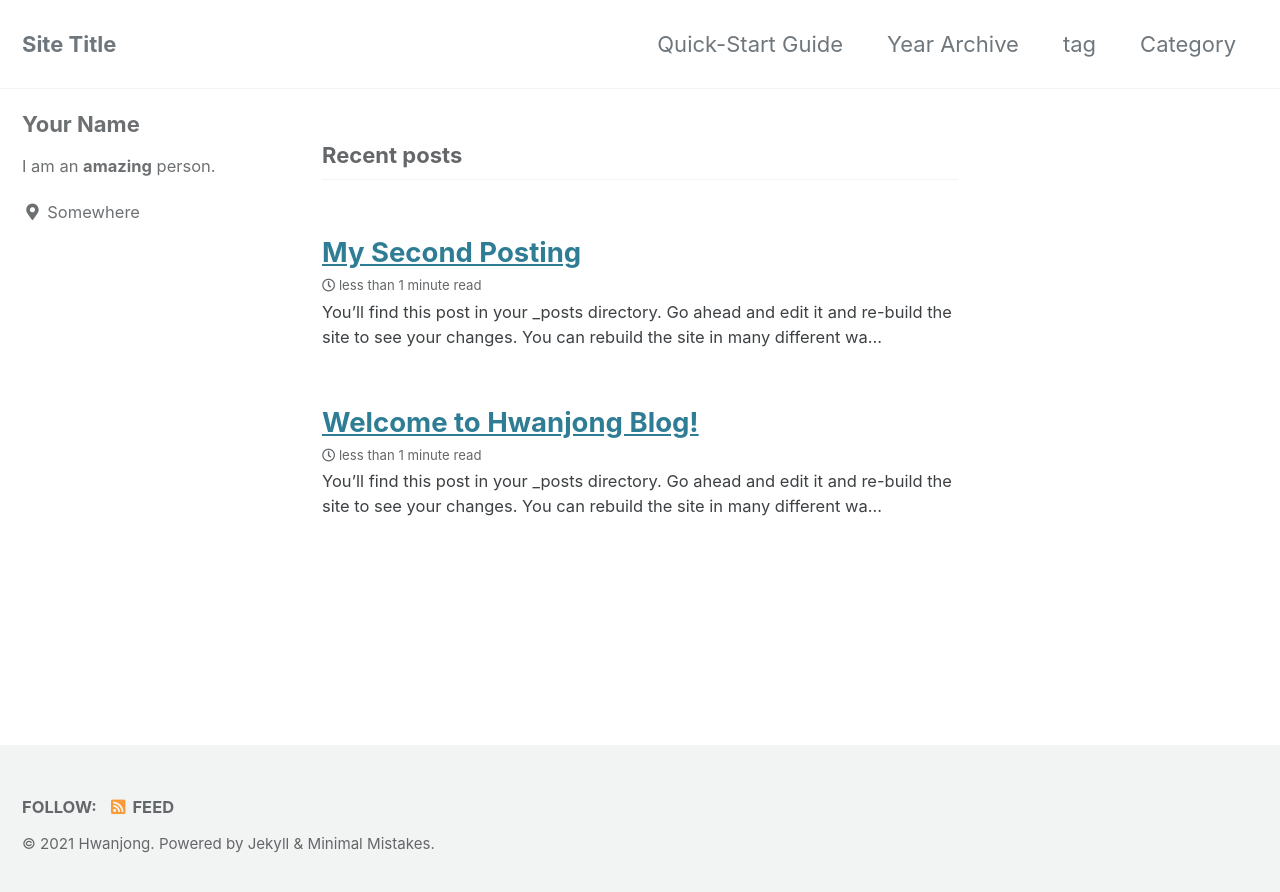
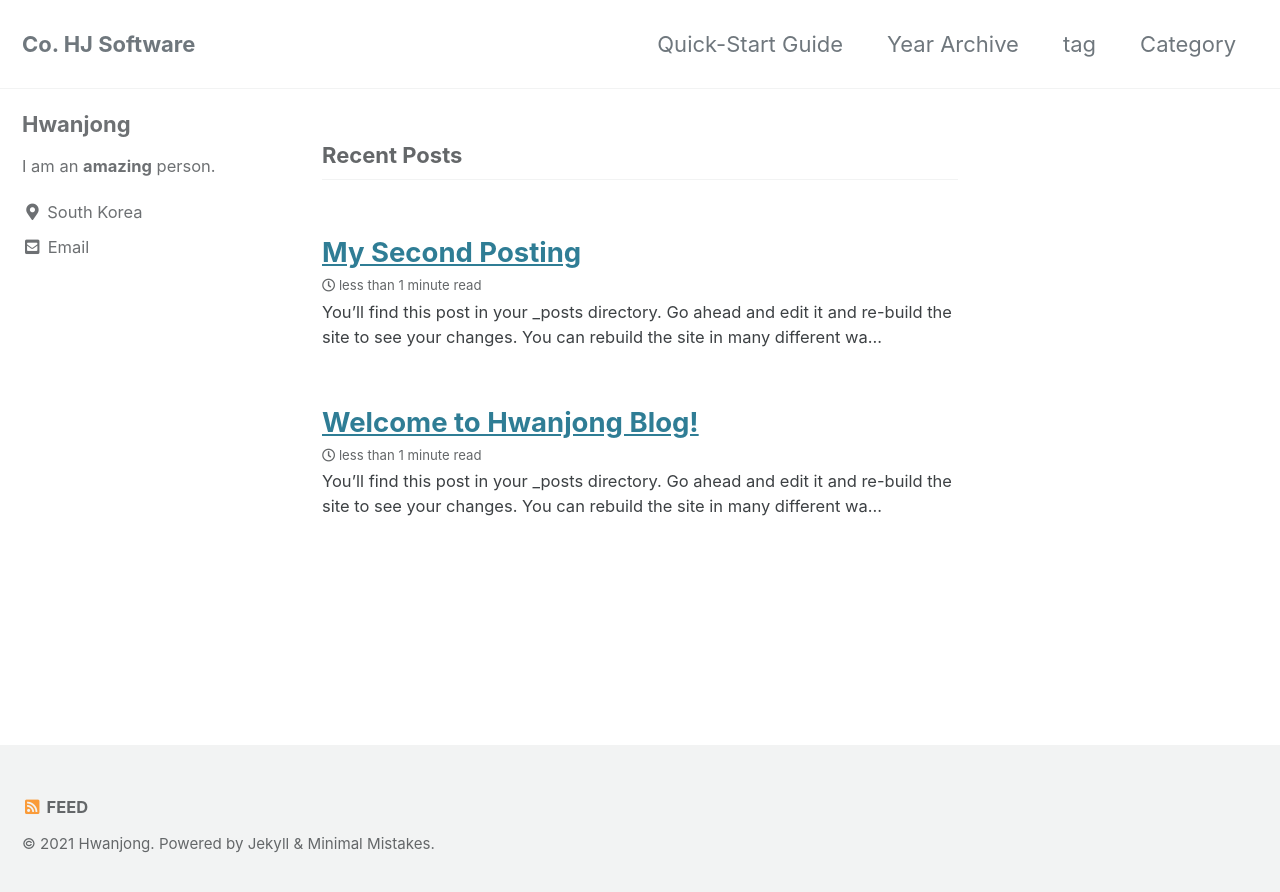
Before and after one commit to hwanjong/hwanjong.github.io, a Jekyll site: the page built from index.html, in a window 1280 px wide. Shown: the top 892 px of the page. Built offline with Jekyll 4.4.1, drawn with Linux system fonts in a browser that asks for light colours; cached includes are drawn as plain includes; the list of posts is cut into pages by our own code.

Commit message:
Update files

```diff
--- a/_config.yml
+++ b/_config.yml
@@ -15,8 +15,8 @@
 minimal_mistakes_skin    : "default" # "air", "aqua", "contrast", "dark", "dirt", "neon", "mint", "plum", "sunrise"
 
 # Site Settings
-locale                   : "en-US"
-title                    : "Site Title"
+locale                   : "kr"
+title                    : "Co. HJ Software"
 title_separator          : "-"
 subtitle                 : # site tagline that appears below site title in masthead
 name                     : "Hwanjong"
@@ -101,15 +101,15 @@ analytics:
 
 # Site Author
 author:
-  name             : "Your Name"
+  name             : "Hwanjong"
   avatar           : # path of avatar image, e.g. "/assets/images/bio-photo.jpg"
   bio              : "I am an **amazing** person."
-  location         : "Somewhere"
+  location         : "South Korea"
   email            :
   links:
     - label: "Email"
       icon: "fas fa-fw fa-envelope-square"
-      # url: "mailto:your.name@email.com"
+      url: "mailto:hwan7287@email.com"
     - label: "Website"
       icon: "fas fa-fw fa-link"
       # url: "https://your-website.com"
```
